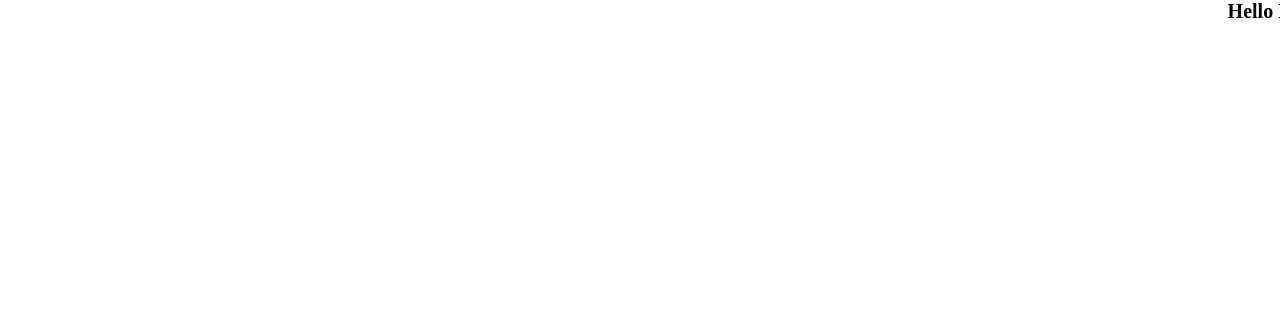
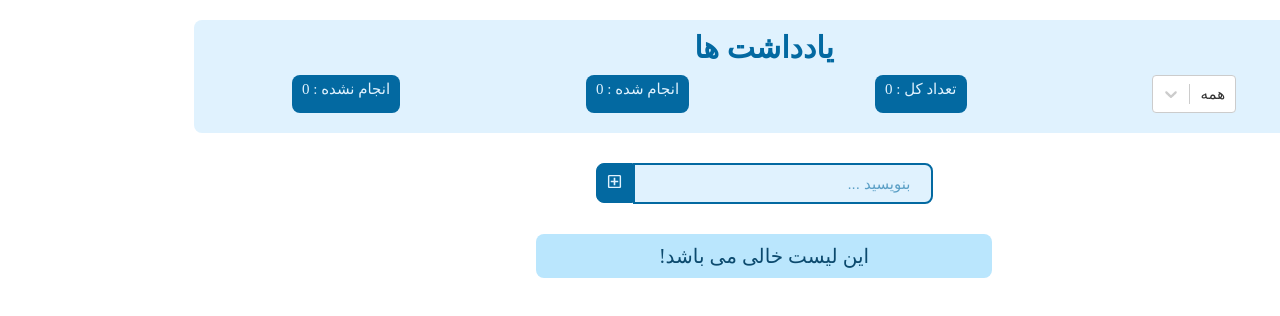
Before and after one commit to tasadophi/TodoList, a React (Create React App) app: page / in a window 1280 px wide. Shown: the top 316 px of the page. Built offline with nearby package versions, Linux system fonts and the light colour scheme.

Commit message:
App component completed

```diff
--- a/src/App.js
+++ b/src/App.js
@@ -1,6 +1,7 @@
 import "./App.css";
+import TodoApp from "./components/TodoApp";
 const App = () => {
-    return ( <h1>Hello React</h1> );
-}
+  return <TodoApp />;
+};
 
 export default App;
```
